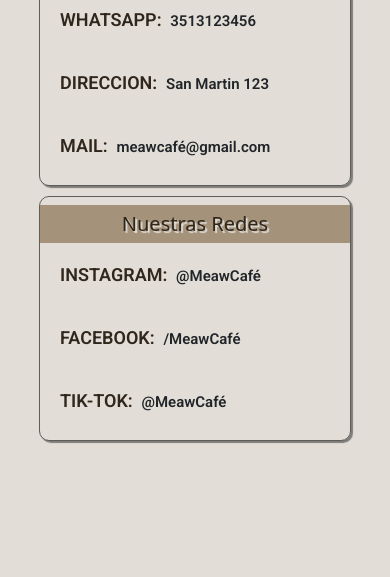
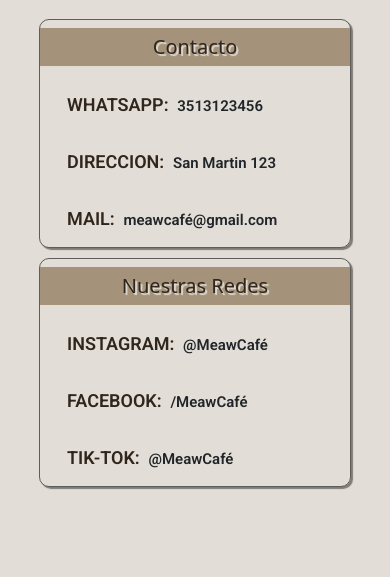
Before and after one commit to CynBarbosa/miCafeteria, a plain HTML site: page pages/nosotros.html in a window 390 px wide. Shown: the part 856-1433 px from the top of the page. Before the commit the page ends 1387 px from the top, so only its background shows below. Drawn offline with nearby package versions, Linux system fonts and the light colour scheme.

Commit message:
mejoras visuales en pages nosotros

```diff
--- a/sass/layout/_nosotros.scss
+++ b/sass/layout/_nosotros.scss
@@ -3,6 +3,8 @@
 @use "../utilidades/colores" as color;
 
 .contenedorNosotros {
+  @extend %flex;
+  @include mixin.display(space-between, center);
   @extend %flexDirection;
   gap: 10px;
   img {
@@ -10,6 +12,7 @@
     width: 70%;
   }
   p {
+    width: 70%;
     padding: 10px 15px;
     @include mixin.tipografia("Roboto", 400, 21px);
     @include mixin.display(center, center);
@@ -21,24 +24,28 @@
     }
   }
 }
-.contenedorNosotros,
 .contenedorNosotrosSecundario {
+  width: 65%;
   @extend %flex;
   @include mixin.display(space-between, center);
-}
-.contenedorNosotrosSecundario {
-  width: 80%;
+  gap: 10%;
   div {
-    width: 50%;
+    width: 100%;
+    height: auto;
     @extend %border;
     @extend %borderRadius1;
     padding-top: 8px;
     box-shadow: 2px 2px 1px rgba(0, 0, 0, 0.445);
     margin: 0px 5px 10px 5px;
+    h3 {
+      font-size: 30px;
+    }
     p {
-      @include mixin.tipografia("Roboto", 600, 21px);
+      margin: 20px 20px 10px;
+      padding: 5px 2px;
+      @include mixin.tipografia("Roboto", 600, 18px);
       span {
-        @include mixin.tipografia("Roboto", 600, 23px);
+        @include mixin.tipografia("Roboto", 600, 20px);
       }
     }
   }
--- a/sass/layout/query/_mqNosotros.scss
+++ b/sass/layout/query/_mqNosotros.scss
@@ -6,10 +6,11 @@
       font-size: 30px;
     }
     img {
-      @include mixin.widthHeight(75%, 75%);
+      @include mixin.widthHeight(90%, 90%);
     }
     p {
       font-size: 13px;
+      width: 90%;
       span {
         font-size: 15px;
       }
@@ -17,8 +18,12 @@
   }
   .contenedorNosotrosSecundario {
     flex-direction: column;
+    width: 80%;
     div {
       width: 100%;
+      h3 {
+        font-size: 20px;
+      }
       p {
         font-size: 15px;
         span {
```
Also changed, not shown: style/style.css, 1 other file.
